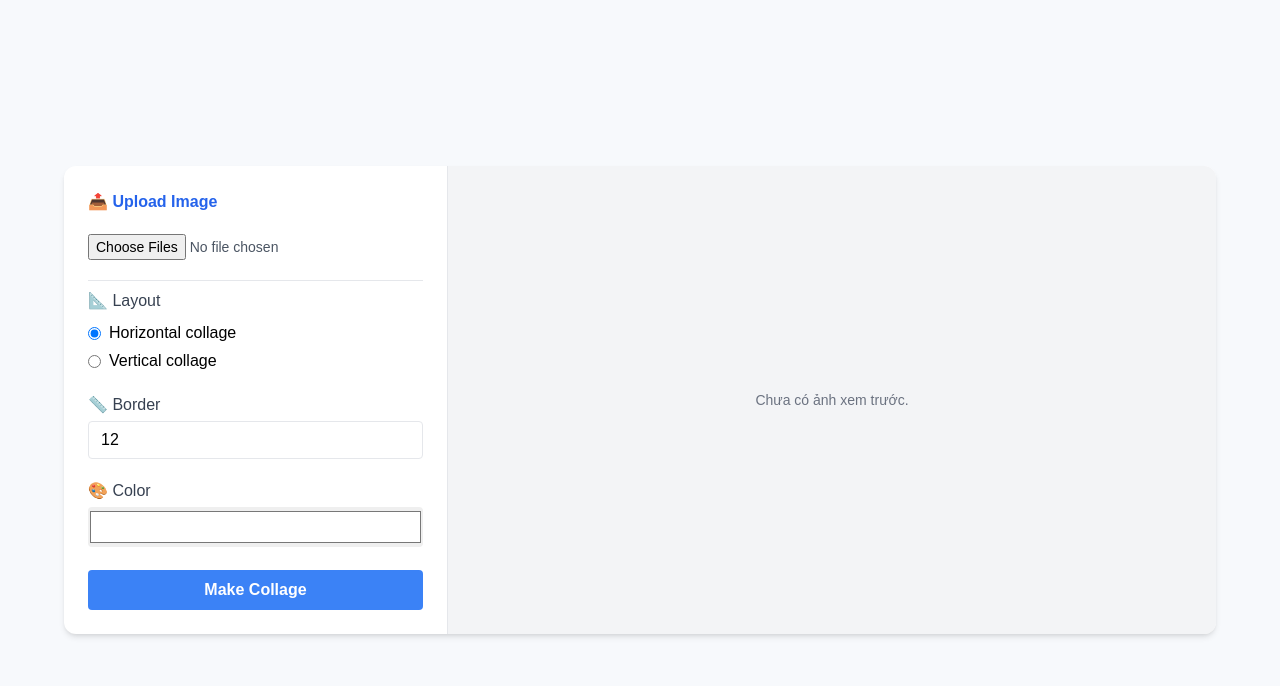
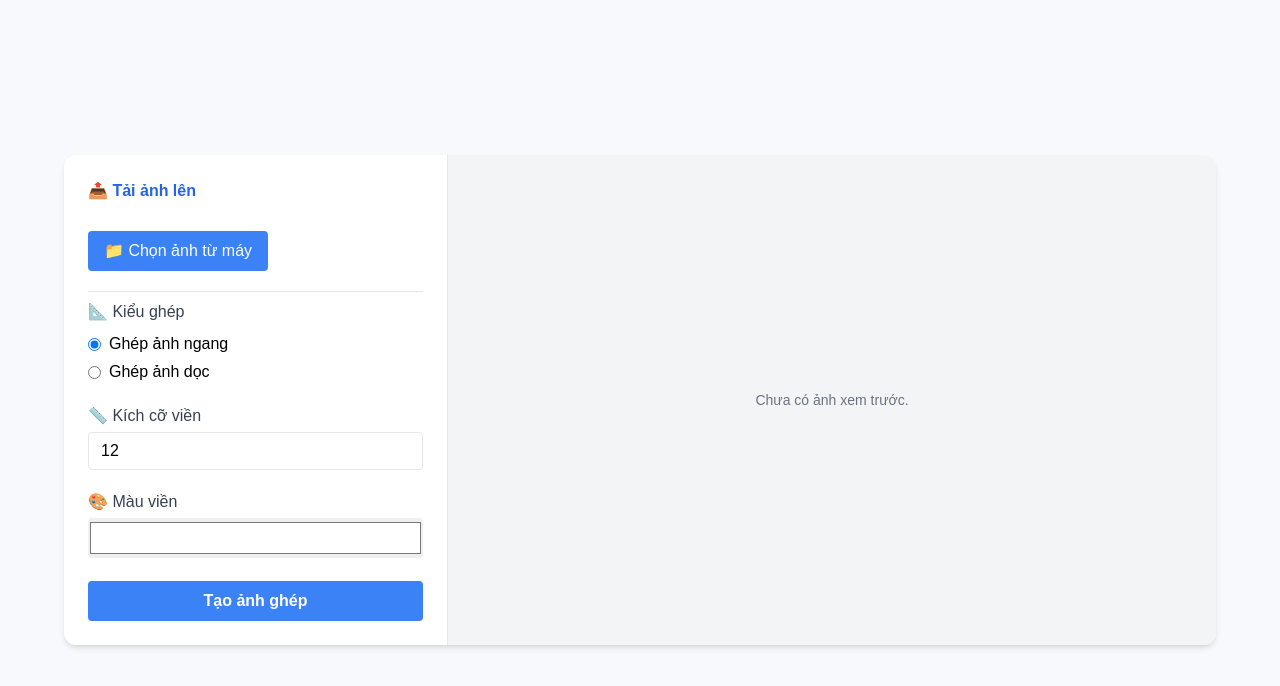
Before and after one commit to oneraix/Online-Photo-Collage-Tool, a React (Vite) app in the folder frontend/: page / in a window 1280 px wide. Shown: the top 686 px of the page. Built offline with nearby package versions, Linux system fonts and the light colour scheme.

Commit message:
return home, cải thiện ui

```diff
--- a/frontend/src/api.js
+++ b/frontend/src/api.js
@@ -14,3 +14,10 @@ export const checkStatus = async (taskId) => {
   })
   return res.data
 }
+
+export const getCollageInfo = async (taskId) => {
+  const res = await axios.get(`${BASE_URL}/get-collage`, {
+    params: { id: taskId },
+  })
+  return res.data
+}
--- a/frontend/src/pages/Home.jsx
+++ b/frontend/src/pages/Home.jsx
@@ -12,81 +12,125 @@ export default function Home() {
 
   const handleImageChange = (e) => {
     const files = Array.from(e.target.files)
-    setImages(files)
-    const previewUrls = files.map(file => URL.createObjectURL(file))
-    setPreviews(previewUrls)
+    const newImages = [...images, ...files]
+    const newPreviews = [
+      ...previews,
+      ...files.map(file => URL.createObjectURL(file))
+    ]
+    setImages(newImages)
+    setPreviews(newPreviews)
+  }
+
+  const handleRemoveImage = (index) => {
+    const newImages = images.filter((_, i) => i !== index)
+    const newPreviews = previews.filter((_, i) => i !== index)
+    setImages(newImages)
+    setPreviews(newPreviews)
   }
 
   const handleSubmit = async (e) => {
     e.preventDefault()
-  if (images.length === 0) return alert("Hãy chọn ảnh.")
+
+    if (images.length === 0) {
+      alert("📷 Hãy chọn ít nhất một ảnh.")
+      return
+    }
+
+    if (borderSize === "" || isNaN(borderSize)) {
+      alert("📏 Vui lòng nhập kích cỡ viền.")
+      return
+    }
+
+    const border = parseInt(borderSize)
+    if (border < 0 || border > 1000) {
+      alert("📏 Kích cỡ viền phải nằm trong khoảng từ 0 đến 1000.")
+      return
+    }
 
     const formData = new FormData()
     images.forEach(img => formData.append("images", img))
     formData.append("mode", mode)
-  formData.append("border_size", borderSize)
+    formData.append("border_size", border)
     formData.append("border_color", borderColor)
 
     try {
       const taskId = await createTask(formData)
-    console.log("Task ID:", taskId)
       navigate(`/processing/${taskId}`)
     } catch (err) {
       console.error("Lỗi tạo task:", err)
+      alert("❌ Có lỗi xảy ra khi gửi yêu cầu.")
     }
   }
 
-
   return (
-
     <div className="min-h-screen bg-[#f7f9fc] flex items-center justify-center px-4 py-8">
       <div className="bg-white rounded-xl shadow-md flex flex-col md:flex-row overflow-hidden w-full max-w-6xl">
         {/* Left panel */}
         <form onSubmit={handleSubmit} className="w-full md:w-1/3 p-6 border-r space-y-5">
-          <h2 className="text-blue-600 font-semibold mb-2">📤 Upload Image</h2>
+          <h2 className="text-blue-600 font-semibold mb-2">📤 Tải ảnh lên</h2>
 
+          {/* Nút chọn ảnh tiếng Việt */}
+          <div className="space-y-2">
             <input
+              id="fileInput"
               type="file"
               multiple
               accept="image/*"
               onChange={handleImageChange}
-            className="block w-full text-sm text-gray-600"
+              className="hidden"
             />
+            <label
+              htmlFor="fileInput"
+              className="bg-blue-500 text-white px-4 py-2 rounded cursor-pointer hover:bg-blue-600 inline-block"
+            >
+              📁 Chọn ảnh từ máy
+            </label>
+          </div>
 
-          {/* Preview file name list */}
-          <ul className="space-y-1 text-sm">
+          {/* Preview file name list + nút xóa */}
+          <ul className="space-y-2 text-sm">
             {images.map((img, i) => (
               <li key={i} className="flex items-center gap-2 text-gray-700">
                 <img src={previews[i]} className="w-6 h-6 object-cover rounded" />
-                {img.name}
+                <span className="flex-1 truncate">{img.name}</span>
+                <button
+                  type="button"
+                  onClick={() => handleRemoveImage(i)}
+                  className="text-red-500 hover:text-red-700"
+                  title="Xóa ảnh"
+                >
+                  ❌
+                </button>
               </li>
             ))}
           </ul>
 
           <div className="pt-2 border-t">
-            <label className="block mb-2 font-medium text-gray-700">📐 Layout</label>
+            <label className="block mb-2 font-medium text-gray-700">📐 Kiểu ghép</label>
             <label className="flex items-center gap-2 mb-1">
               <input type="radio" value="horizontal" checked={mode === 'horizontal'} onChange={() => setMode("horizontal")} />
-              Horizontal collage
+              Ghép ảnh ngang
             </label>
             <label className="flex items-center gap-2">
               <input type="radio" value="vertical" checked={mode === 'vertical'} onChange={() => setMode("vertical")} />
-              Vertical collage
+              Ghép ảnh dọc
             </label>
           </div>
 
           <div>
-            <label className="block font-medium text-gray-700 mb-1">📏 Border</label>
+            <label className="block font-medium text-gray-700 mb-1">📏 Kích cỡ viền</label>
             <input
               type="number"
               className="w-full px-3 py-1.5 border rounded"
               value={borderSize}
               onChange={(e) => setBorderSize(e.target.value)}
+              min={0}
+              max={1000}
             />
           </div>
 
           <div>
-            <label className="block font-medium text-gray-700 mb-1">🎨 Color</label>
+            <label className="block font-medium text-gray-700 mb-1">🎨 Màu viền</label>
             <input
               type="color"
               className="w-full h-10 rounded"
@@ -99,7 +143,7 @@ const handleSubmit = async (e) => {
             type="submit"
             className="bg-blue-500 text-white py-2 rounded w-full hover:bg-blue-600 font-semibold"
           >
-            Make Collage
+            Tạo ảnh ghép
           </button>
         </form>
 
@@ -115,7 +159,11 @@ const handleSubmit = async (e) => {
                       src={url}
                       alt={`preview-${i}`}
                       className="w-32 h-32 object-cover rounded border"
-                      style={{ borderColor: borderColor, borderWidth: `${borderSize}px`, borderStyle: "solid" }}
+                      style={{
+                        borderColor: borderColor,
+                        borderWidth: `${borderSize}px`,
+                        borderStyle: "solid"
+                      }}
                     />
                   ))}
                 </div>
--- a/frontend/src/pages/Result.jsx
+++ b/frontend/src/pages/Result.jsx
@@ -1,21 +1,24 @@
-import { useParams } from 'react-router-dom'
+import { useParams, Link } from 'react-router-dom'
 import { useEffect, useState } from 'react'
+import { getCollageInfo } from '../api'
 
 export default function Result() {
   const { taskId } = useParams()
   const [collageUrl, setCollageUrl] = useState(null)
+  const [borderColor, setBorderColor] = useState(null)
   const [loading, setLoading] = useState(true)
 
   useEffect(() => {
     const fetchResult = async () => {
       try {
-        const res = await fetch(`http://16.176.17.132:5000/api/get-collage?id=${taskId}`)
-        const data = await res.json()
+        const data = await getCollageInfo(taskId)
         if (data.url) {
           setCollageUrl(data.url)
+
+          setBorderColor(data.border_color)
         }
       } catch (err) {
-        console.error("Failed to fetch collage URL", err)
+        console.error("Lấy URL thất bại", err)
       } finally {
         setLoading(false)
       }
@@ -23,16 +26,6 @@ export default function Result() {
 
     fetchResult()
   }, [taskId])
-
-const handleDownload = () => {
-  const link = document.createElement('a');
-  link.href = collageUrl;
-  link.download = 'collage.jpg'; // Trình duyệt vẫn cần Content-Disposition từ S3 để hoạt động đúng
-  document.body.appendChild(link);
-  link.click();
-  document.body.removeChild(link);
-}
-
 
   if (loading) {
     return (
@@ -53,18 +46,30 @@ const handleDownload = () => {
   return (
     <div className="min-h-screen flex items-center justify-center bg-gray-100 px-4 py-8">
       <div className="bg-white p-6 rounded-xl shadow-md text-center">
-        <h2 className="text-xl font-semibold text-gray-700 mb-4">🎉 Ảnh ghép đã sẵn sàng!</h2>
+        <h2 className="text-xl font-semibold text-green-600 mb-4">🎉 Ảnh ghép đã sẵn sàng!</h2>
+        <p className="text-gray-700 mb-4">
+          ✅ Tạo ảnh thành công{borderColor ? ` và có viền màu ${borderColor}` : ""}.
+        </p>
         <img
           src={collageUrl}
           alt="Kết quả ảnh ghép"
           className="max-w-full rounded mb-4 shadow border"
         />
-        <button
-          onClick={handleDownload}
-          className="inline-block bg-blue-500 text-white px-6 py-2 rounded hover:bg-blue-600 font-semibold"
-        >
-          ⬇️ Download
-        </button>
+        <div className="flex flex-col md:flex-row gap-3 justify-center">
+          <a
+            href={collageUrl}
+            download="collage.jpg"
+            className="bg-green-500 text-white px-6 py-2 rounded hover:bg-green-600 font-semibold"
+          >
+            📥 Tải ảnh
+          </a>
+          <Link
+            to="/"
+            className="bg-gray-200 text-gray-800 px-6 py-2 rounded hover:bg-gray-300 font-medium"
+          >
+            ← Trở về trang chủ
+          </Link>
+        </div>
       </div>
     </div>
   )
```
Also changed, not shown: 4 other files (tests, documents, lock files or other folders). Lines whose indentation alone changed are shown as unchanged.
